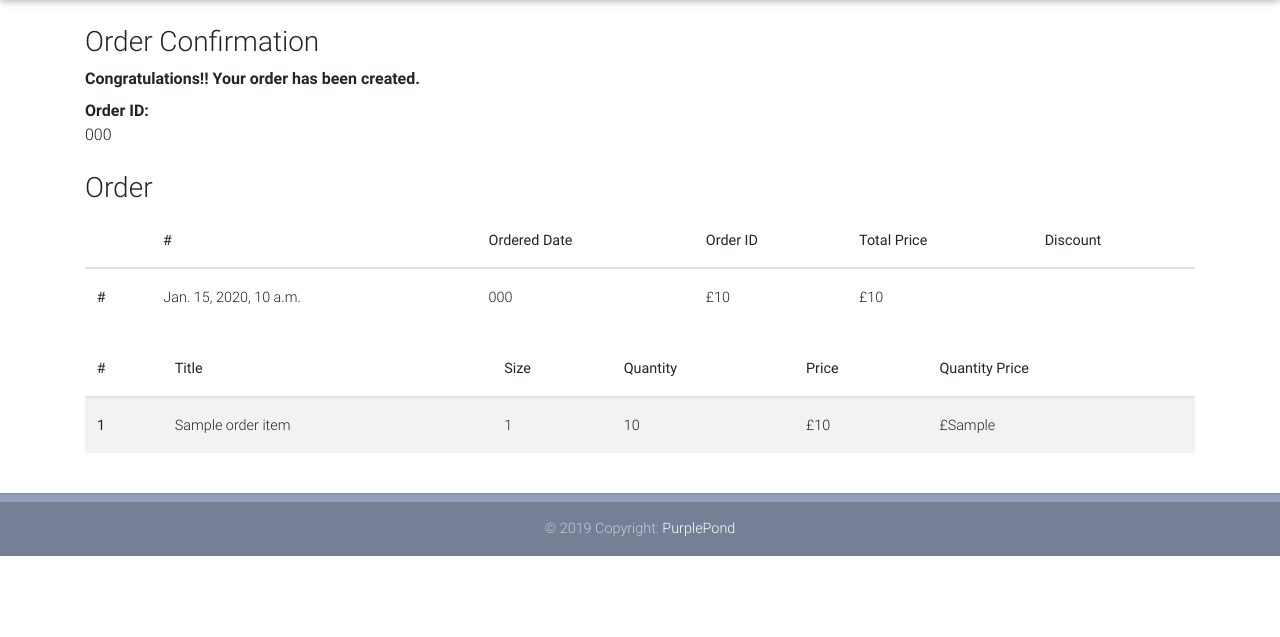
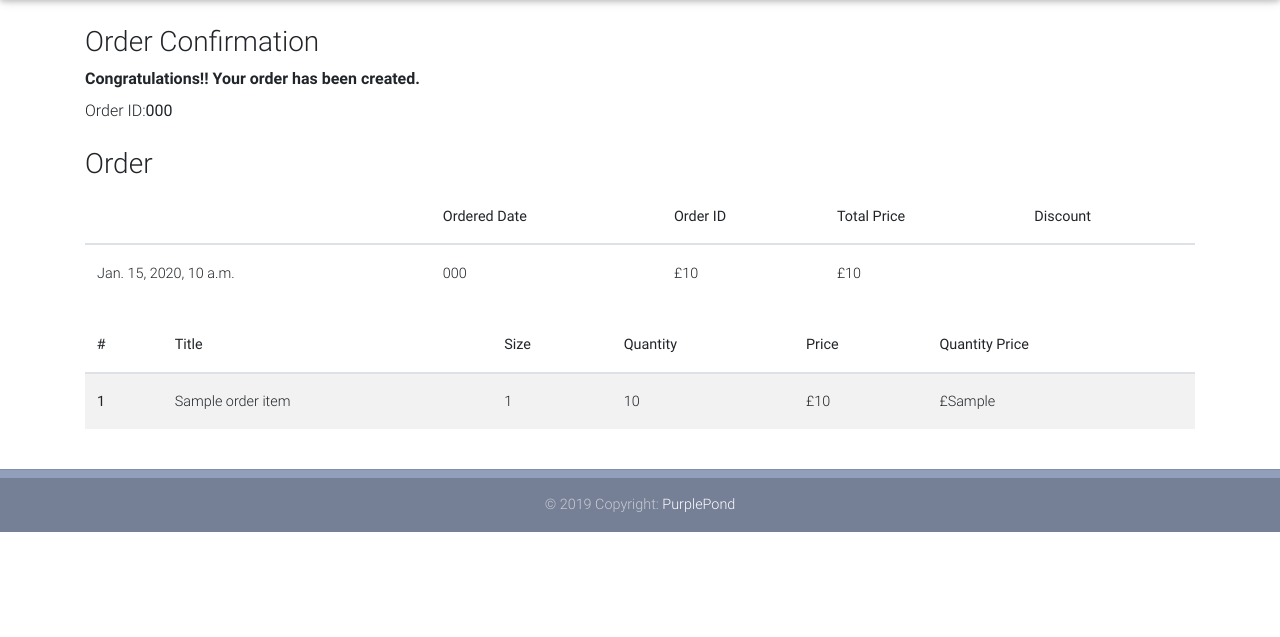
Before and after one commit to riteshprk/purplepond, a Django app: template templates/order_confirmation.html in a window 1280 px wide. Shown: the part 71-708 px from the top of the page. Run offline with Django 3.2, Linux system fonts and the light colour scheme; the template is opened without the code that fills it: most values are stand-ins (such as "Sample title", 1, 10 or a date in 2020); parts of the project's set-up code (start-up, migrations or seed data) failed here and were passed over; some libraries are stand-ins or nearby versions.

Commit message:
updated accound details

```diff
--- a/templates/order_confirmation.html
+++ b/templates/order_confirmation.html
@@ -20,14 +20,12 @@
 
                     </div>
                     <div class="row-fluid show-grid mt-2">
-                    <div class="span4 font-weight-bold">Order ID:</div>
-                    <div class="span8 offset2">{{order.ref_code}}</div>
+                    <div class="span4">Order ID:<strong>{{order.ref_code}}</strong></div>
                     </div>
                     <h3 class="mt-4">Order </h3>
 <table class="table table-condensed" style="border-collapse:collapse;">
     <thead>
         <tr><th>&nbsp;</th>
-          <th scope="col">#</th>
             <th scope="col">Ordered Date</th>
             <th scope="col">Order ID</th>
             <th scope="col">Total Price</th>
@@ -37,8 +35,6 @@
 
     <tbody>
 
-
-             <th scope="row">#</th>
                                 <td>{{ order.order_date }}</td>
                                 <td>{{ order.ref_code }}</td>
                                 <td>£{{ order.order_total}}</td>
```
